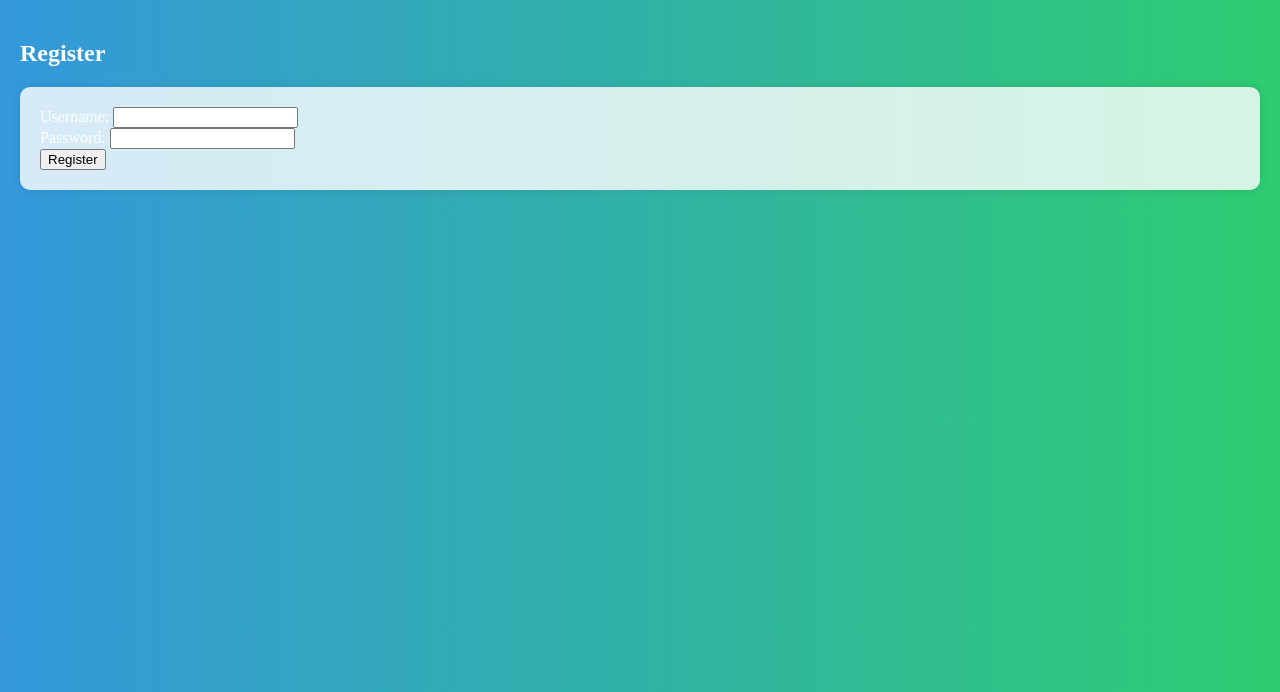
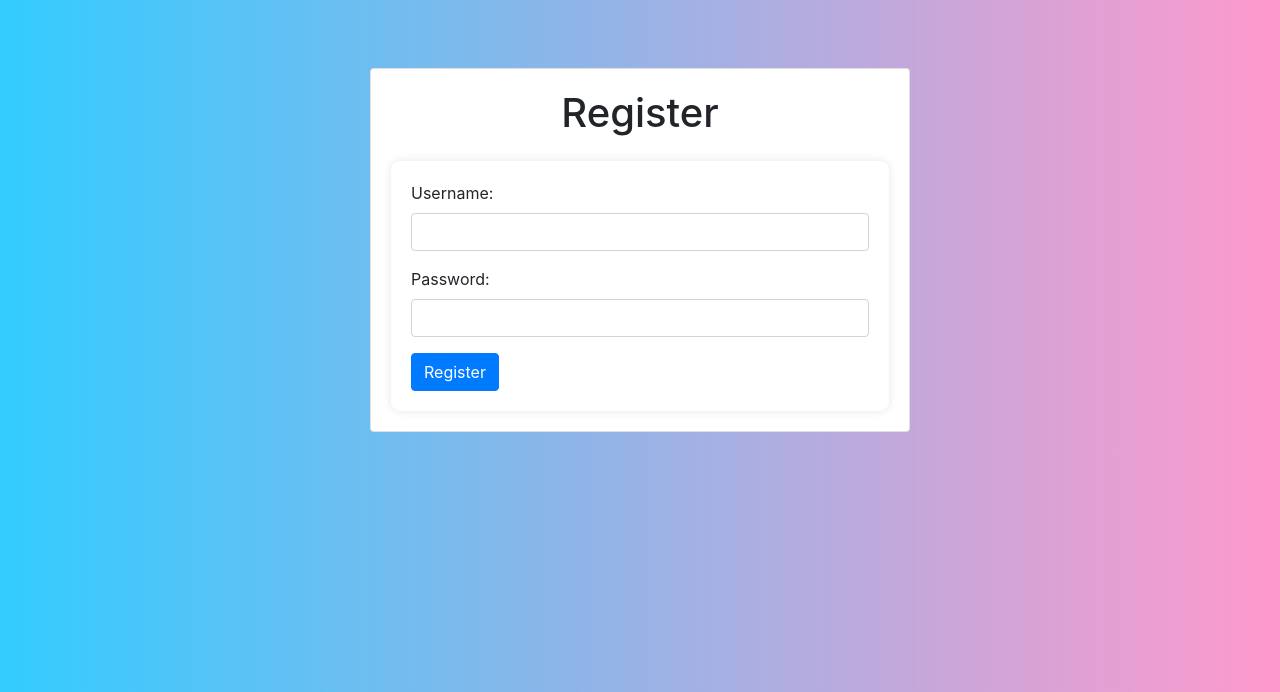
Before and after one commit to khushisharma31/capstone-story, a Flask app: page /register in a window 1280 px wide. Shown: the top 692 px of the page. Run offline with Flask 3, Linux system fonts and the light colour scheme.

Commit message:
Add files via upload

```diff
--- a/templates/register.html
+++ b/templates/register.html
@@ -5,19 +5,45 @@
     <meta name="viewport" content="width=device-width, initial-scale=1.0">
     <title>Register</title>
     <link rel="stylesheet" href="{{ url_for('static', filename='style.css') }}">
+    <link rel="stylesheet" href="https://cdn.jsdelivr.net/npm/bootstrap@4.1.3/dist/css/bootstrap.min.css" integrity="sha384-MCw98/SFnGE8fJT3GXwEOngsV7Zt27NXFoaoApmYm81iuXoPkFOJwJ8ERdknLPMO" crossorigin="anonymous">
 </head>
-<body>
-    <div class="container">
-        <h2>Register</h2>
-        <form method="post" action="{{ url_for('register') }}">
-            <label for="username">Username:</label>
-            <input type="text" name="username" required>
-            <br>
-            <label for="password">Password:</label>
-            <input type="password" name="password" required>
-            <br>
-            <button type="submit">Register</button>
-        </form>
+<body style="background: linear-gradient(to right, #33ccff 0%, #ff99cc 100%);">
+    <div class="container mt-5">
+        <div class="row justify-content-center">
+            <div class="col-md-6">
+
+                <div class="card">
+                    <div class="card-body">
+
+                        <h1 class="text-center mb-4">Register</h1>
+
+                        <form action="{{ url_for('register') }}" method="post">
+
+                            <div class="mb-3">
+                                <label for="username" class="form-label">Username:</label>
+                                <input type="text" name="username" class="form-control" id="username" required>
+                            </div>
+
+                            <div class="mb-3">
+                                <label for="password" class="form-label">Password:</label>
+                                <input type="password" name="password" class="form-control" id="password" required>
+                            </div>
+
+                            <button type="submit" class="btn btn-primary">Register</button>
+
+                        </form>
+
+                    </div>
+                </div>
+
+            </div>
+        </div>
     </div>
+
+    <script src="https://cdn.jsdelivr.net/npm/bootstrap@5.3.2/dist/js/bootstrap.bundle.min.js" integrity="sha384-C6RzsynM9kWDrMNeT87bh95OGNyZPhcTNXj1NW7RuBCsyN/o0jlpcV8Qyq46cDfL" crossorigin="anonymous"></script>
+<script src="https://code.jquery.com/jquery-3.6.4.min.js"></script>
+<script src="https://cdn.jsdelivr.net/npm/@popperjs/core@2.11.8/dist/umd/popper.min.js" integrity="sha384-I7E8VVD/ismYTF4hNIPjVp/Zjvgyol6VFvRkX/vR+Vc4jQkC+hVqc2pM8ODewa9r" crossorigin="anonymous"></script>
+<script src="https://cdn.jsdelivr.net/npm/bootstrap@5.3.2/dist/js/bootstrap.min.js" integrity="sha384-BBtl+eGJRgqQAUMxJ7pMwbEyER4l1g+O15P+16Ep7Q9Q+zqX6gSbd85u4mG4QzX+" crossorigin="anonymous"></script>
+
 </body>
 </html>
```
Also changed, not shown: templates/login.html (+37 -12 lines).
